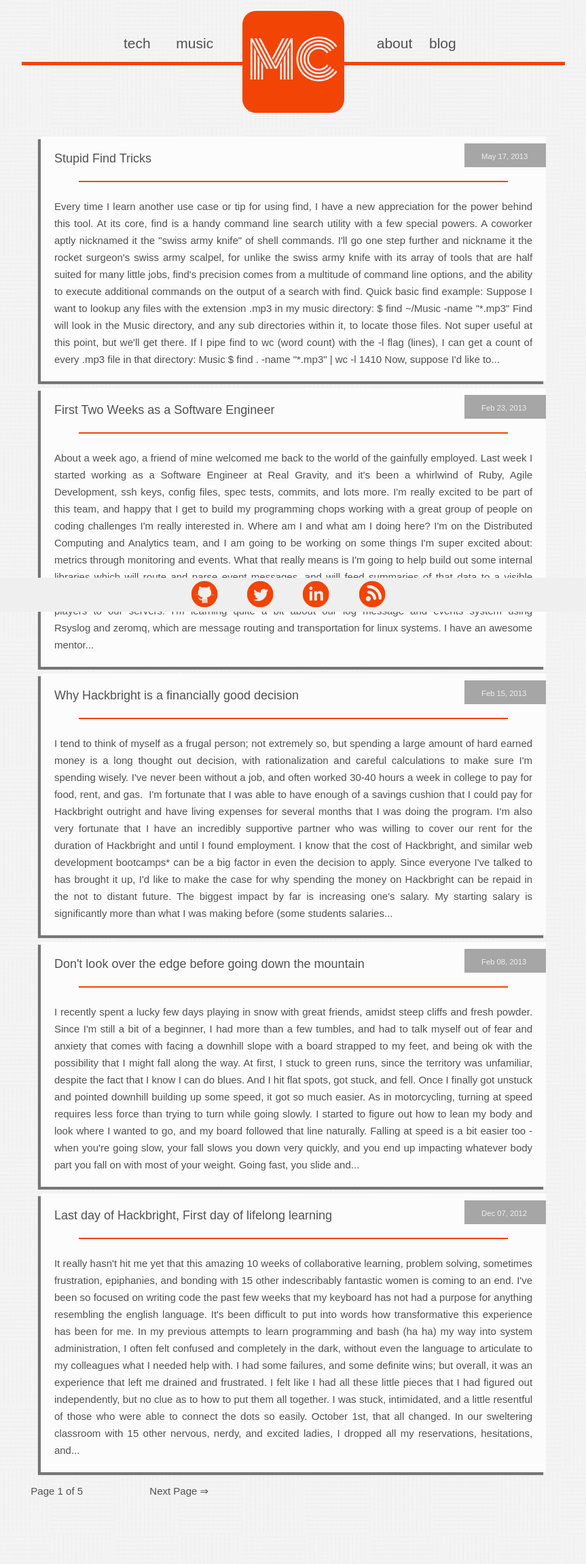
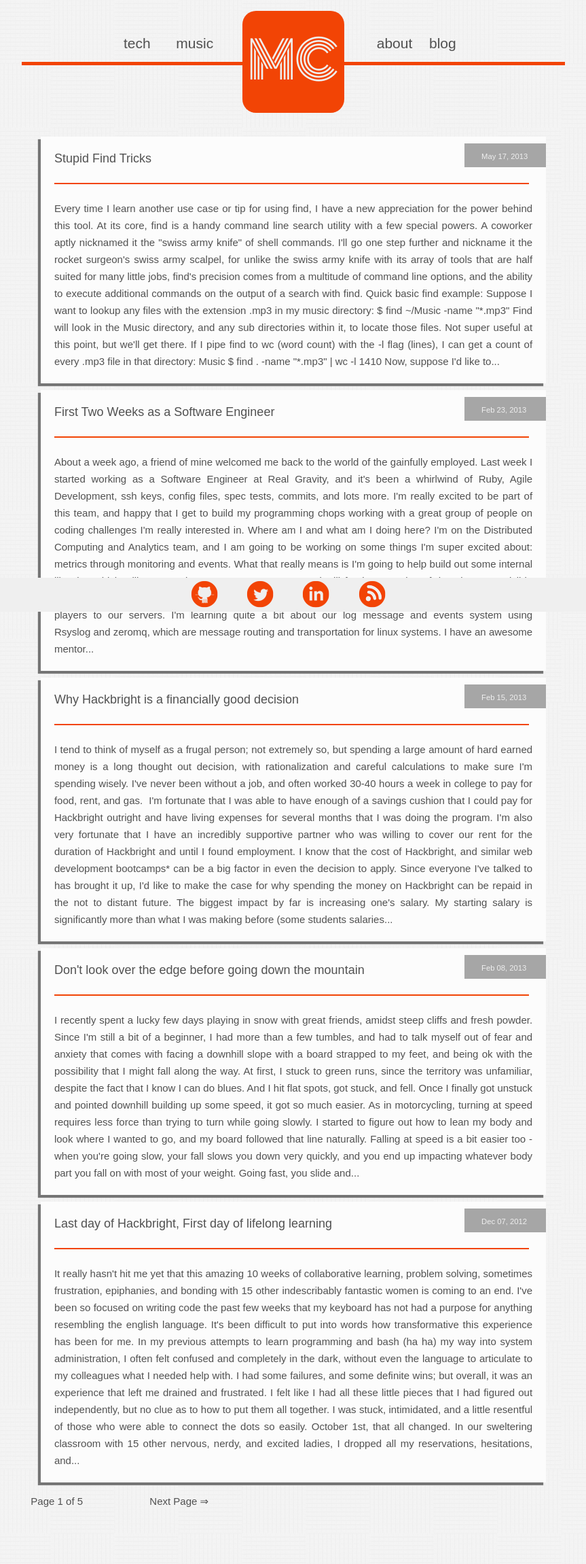
Before and after one commit to mercul3s/mercedescoyle.com-jekyll, a Jekyll site: the page built from blog/index.html, in a window 1280 px wide. Shown: the whole page at 68% size, without its empty margins (208-1071 px from the left). Built offline with Jekyll 4.4.1, drawn with Linux system fonts in a browser that asks for light colours; the list of posts is cut into pages by our own code.

Commit message:
committing leftover css that I forgot to commit

```diff
--- a/css/style.css
+++ b/css/style.css
@@ -361,11 +361,13 @@ hr {
 }
 
 .title-divider {
-  width: 85%;
+  width: 94%;
   height: 2px;
   margin: 3px;
-  margin-left: auto;
-  margin-right: auto;
+  margin-left: 20px;
+  float: left;
+  /*margin-left: auto;*/
+  /*margin-right: auto;*/
   /*float: left;*/
 }
 
```
